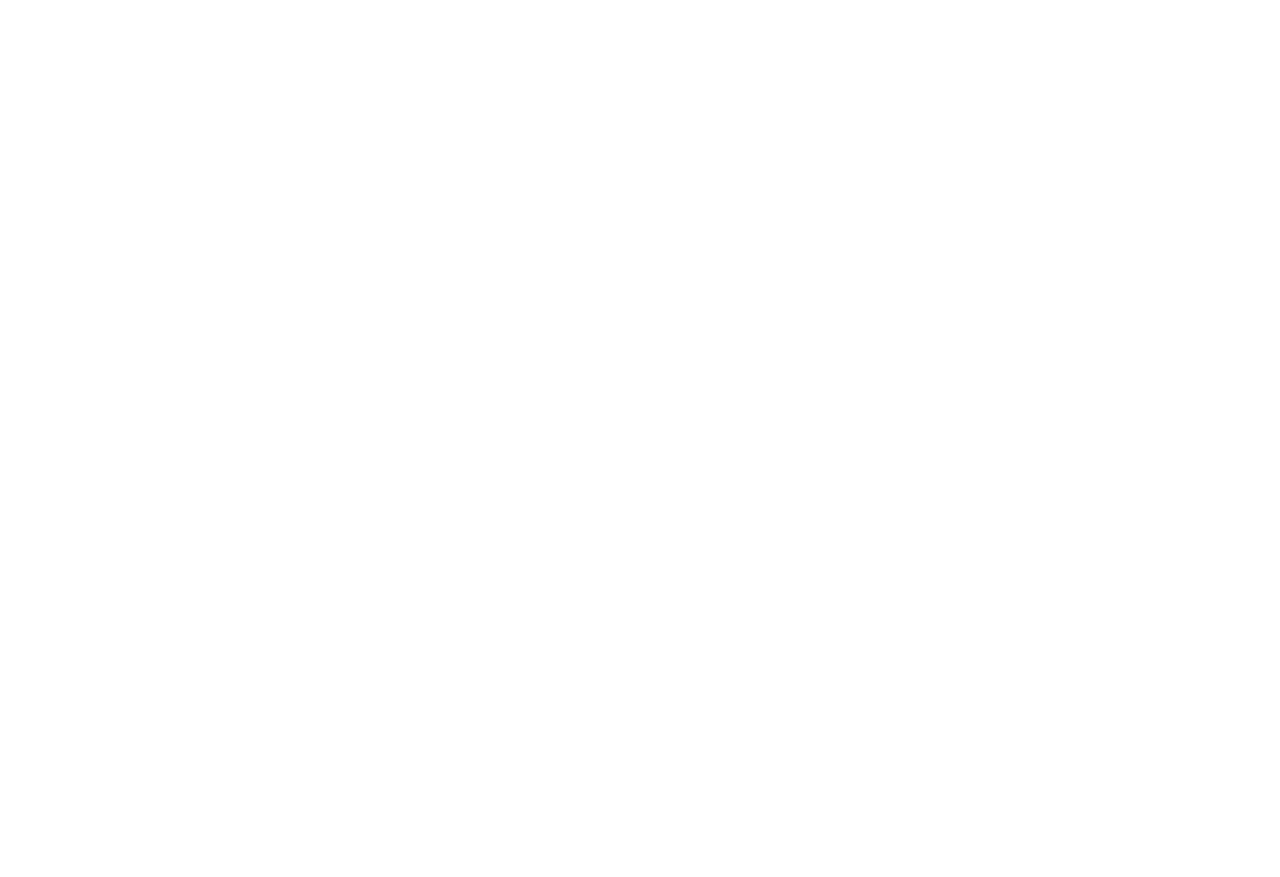
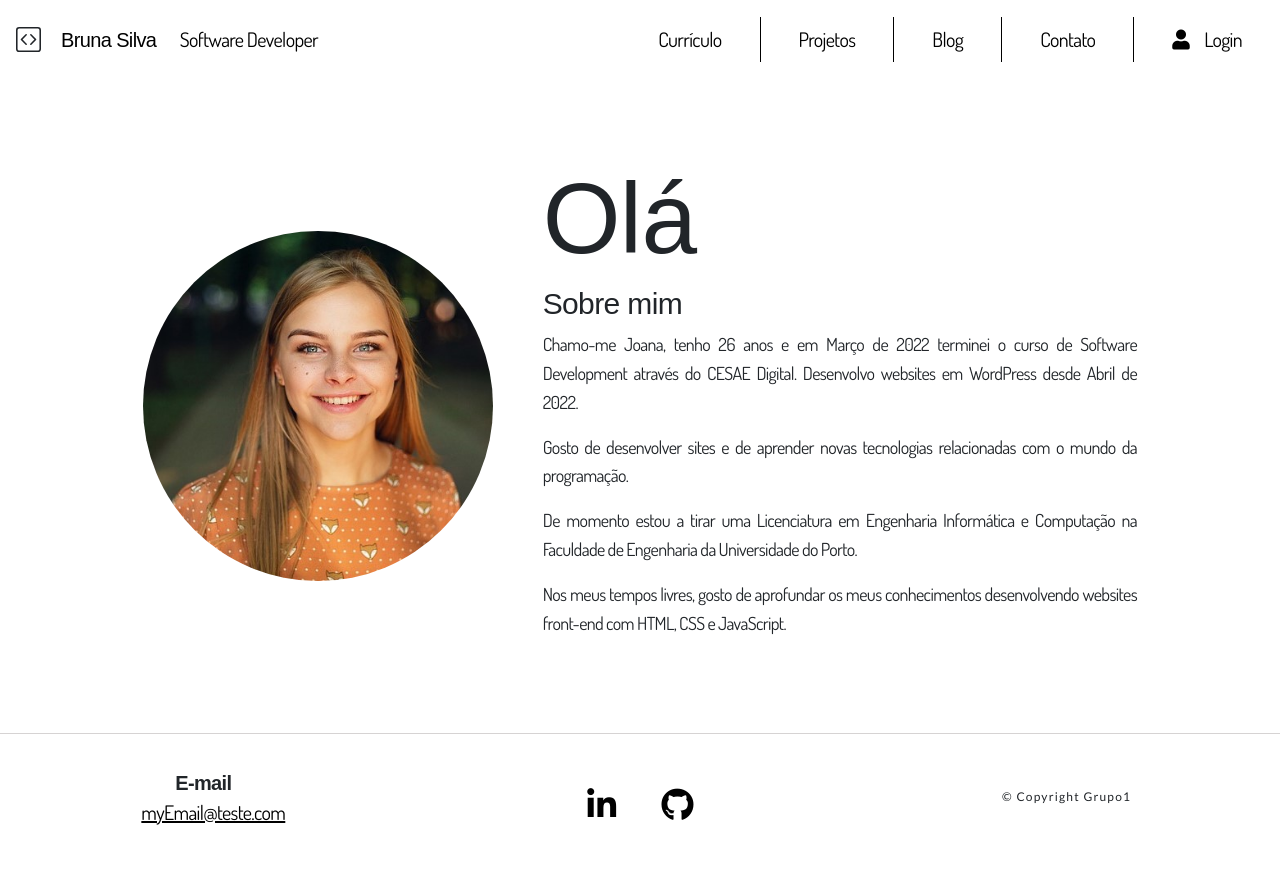
Before and after one commit to dianarsrodrigues/projetoFinal, a plain HTML site: page pages/about/about.html in a window 1280 px wide. Before the commit the page ends 800 px from the top, so only its background shows below. Drawn offline with nearby package versions, Linux system fonts and the light colour scheme; a web font is replaced by a local one.

Commit message:
Página About

```diff
--- /dev/null
+++ b/pages/about/about.css
@@ -0,0 +1,35 @@
+/* About */
+
+.page {
+    margin: 0 10% 30px;
+  }
+
+.sobre-mim {
+    font-size: 18px;
+    text-align: justify;
+    margin-left: 5%;
+    margin-top: 5%;
+    margin-bottom: 5%;
+    font-family: 'Dosis', sans-serif;
+}
+
+h1 {
+    font-family: 'Doppio One', sans-serif;
+    font-size: 100px;
+}
+
+h3 {
+    font-family: 'Doppio One', sans-serif;
+    font-size: 30px;
+}
+
+#img-perfil {
+    height: 350px;
+    width: 350px;
+    border-radius: 50%;
+}
+
+.container{
+    display: flex;
+    align-items: center;
+}
--- a/pages/about/about.html
+++ b/pages/about/about.html
@@ -5,17 +5,76 @@
     <meta charset="UTF-8">
     <meta name="viewport" content="width=device-width, initial-scale=1.0">
     <title>Sobre mim</title>
+
+    <!-- Favicon  -->
+
+    <!-- Bootstrap link CSS -->
+    <link
+      rel="stylesheet"
+      href="https://use.fontawesome.com/releases/v5.5.0/css/all.css"
+      integrity="sha384-B4dIYHKNBt8Bc12p+WXckhzcICo0wtJAoU8YZTY5qE0Id1GSseTk6S+L3BlXeVIU"
+      crossorigin="anonymous"
+    />
+    <link
+      rel="stylesheet"
+      href="https://maxcdn.bootstrapcdn.com/bootstrap/4.1.3/css/bootstrap.min.css"
+    />
+
+    <!-- CSS link HomePage-->
+    <link rel="stylesheet" href="/assets/css/style.css" />
+
+    <!-- CSS link Partials-->
+    <link rel="stylesheet" href="/pages/partials/partials.css" />
+
+    <!-- CSS link About-->
+    <link rel="stylesheet" href="/pages/about/about.css" />
+
+    <!-- Link Google Fonts -->
+    <link rel="preconnect" href="https://fonts.googleapis.com" />
+    <link rel="preconnect" href="https://fonts.gstatic.com" crossorigin />
+    <link
+      href="https://fonts.googleapis.com/css2?family=Doppio+One&family=Dosis&family=Lato&display=swap"
+      rel="stylesheet"
+    />
+
+    <!-- Script para editor de texto -->
+    <script src="https://cdn.ckeditor.com/ckeditor5/36.0.0/classic/ckeditor.js"></script>
+
+    <!-- Bootstrap link JavaScript  -->
+    <script src="https://ajax.googleapis.com/ajax/libs/jquery/3.3.1/jquery.min.js"></script>
+    <script src="https://cdnjs.cloudflare.com/ajax/libs/popper.js/1.14.3/umd/popper.min.js"></script>
+    <script src="https://maxcdn.bootstrapcdn.com/bootstrap/4.1.3/js/bootstrap.min.js"></script>
 </head>
 
 <body>
+    <!-- header -->
+    <!-- Objeto para importar header -->
+    <my-header></my-header>
 
-<!-- header -->
+    <br />
 
-<!-- navbar options: sobre mim, currículo, projetos, blog, contato -->
 
-<!-- descrição pessoal com foto, botões com ligação para página de CV, projetos e contato -->
+<!-- descrição pessoal com foto -->
 
-<!-- footer with social media icons -->
+<section class="page">
+    <div class="container">
+      <div class="img-perfil">
+        <img id= "img-perfil" src="foto_perfil.jpg" alt="Foto de Perfil">
+      </div>
+        <div class="sobre-mim">
+          <h1>Olá</h1>
+          <h3>Sobre mim</h3>
+            <p>Chamo-me Joana, tenho 26 anos e em Março de 2022 terminei o curso de Software Development através do CESAE Digital. Desenvolvo websites em WordPress desde Abril de 2022.</p>
+            <p>Gosto de desenvolver sites e de aprender novas tecnologias relacionadas com o mundo da programação.</p>
+            <p>De momento estou a tirar uma Licenciatura em Engenharia Informática e Computação na Faculdade de Engenharia da Universidade do Porto.</p>
+            <p>Nos meus tempos livres, gosto de aprofundar os meus conhecimentos desenvolvendo websites front-end com HTML, CSS e JavaScript.</p>
+        </div>
+    </div>
+</section>
+
+<!-- Objeto para importar footer -->
+<my-footer></my-footer>
+<script src="./../partials/partials.js"></script>
 
 </body>
 
```
Also changed, not shown: pages/about/foto_perfil.jpg (added).
